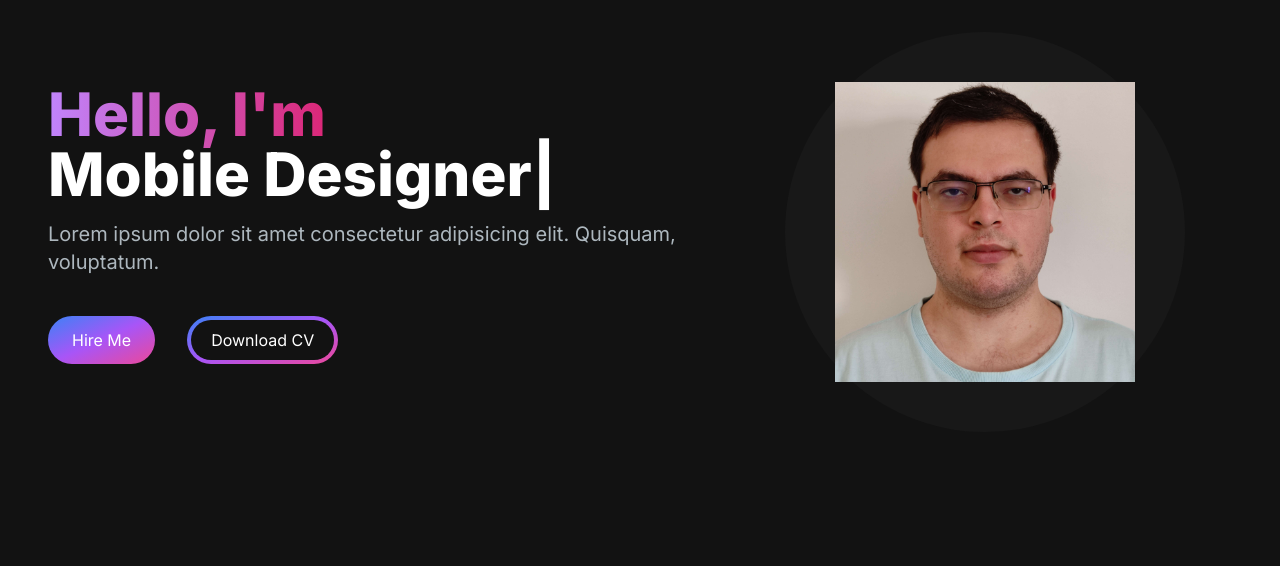
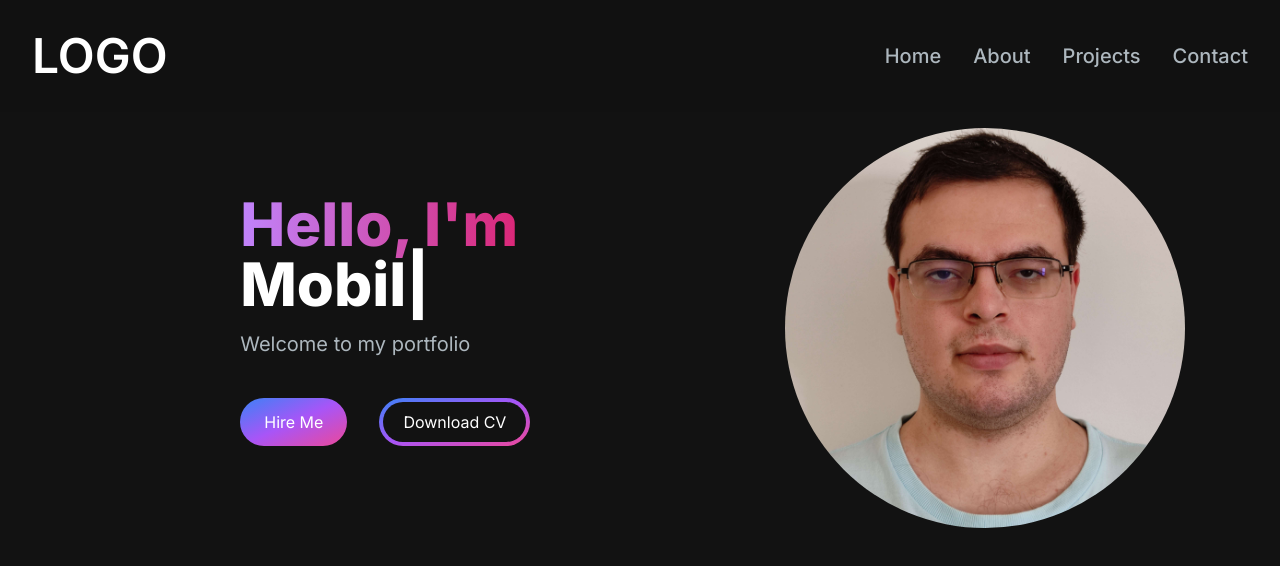
Before and after one commit to ArturRA/portfolio-website, a Next.js app: page / in a window 1280 px wide. Shown: the top 566 px of the page. Built offline with nearby package versions, Linux system fonts and the light colour scheme.

Commit message:
added header

```diff
--- a/package.json
+++ b/package.json
@@ -9,6 +9,7 @@
     "lint": "next lint"
   },
   "dependencies": {
+    "@heroicons/react": "^2.1.1",
     "next": "14.1.3",
     "react": "^18",
     "react-dom": "^18",
--- a/src/app/page.js
+++ b/src/app/page.js
@@ -1,10 +1,12 @@
 import Image from "next/image";
-import HeroSection from "@/components/HeroSection";
+import HeroSection from "@/components/GreetingSection";
+import Navbar from "@/components/Navbar";
 
 export default function Home() {
   return (
     <main className="flex min-h-screen flex-col bg-[#121212]">
-      <div className="container mx-auto px-12 py-4">
+      <Navbar />
+      <div className="container mx-auto mt-24 px-12 py-4">
         <HeroSection />
       </div>
     </main>
--- a/src/components/HeroSection.jsx
+++ b/src/components/GreetingSection.jsx
@@ -14,13 +14,11 @@ const HeroSection = () => {
           <br></br>
           <TypeAnimation
             sequence={[
-              "Judy",
+              "Artur R. Alfa",
               1000,
-              "Web Developer",
+              "Full-Stack Developer",
               1000,
-              "Mobile Designer",
-              1000,
-              "UI/UX Designer",
+              "Mobile Developer",
               1000,
             ]}
             wrapper="span"
@@ -29,8 +27,7 @@ const HeroSection = () => {
           />
         </h1>
         <p className="text-[#ADB7BE] mb-6 textl-lg lg:text-xl">
-          Lorem ipsum dolor sit amet consectetur adipisicing elit. Quisquam,
-          voluptatum.
+          Welcome to my portfolio
         </p>
         <div>
           <button className="bg-gradient-to-br from-blue-500 via-purple-500 to-pink-500 hover:bg-slate-200 text-white px-6 py-3 rounded-full mr-4">
@@ -44,13 +41,13 @@ const HeroSection = () => {
         </div>
       </div>
       <div className="col-span-5 place-self-center mt-4 lg:mt-0">
-        <div className="bg-[#181818] lg:w-[400px] lg:h-[400px] w-[250px] h-[250px] rounded-full relative">
+        <div className="lg:w-[400px] lg:h-[400px] w-[250px] h-[250px] rounded-full overflow-hidden relative">
           <Image
             src="/images/photo.jpg"
             alt="photo"
-            className="absolute transform -translate-x-1/2 -translate-y-1/2 top-1/2 left-1/2"
-            width={300}
-            height={300}
+            className="absolute inset-0 w-full h-full object-cover"
+            layout="fill"
+            objectFit="cover"
           />
         </div>
       </div>
--- /dev/null
+++ b/src/components/MenuOverlay.jsx
@@ -0,0 +1,16 @@
+import React from "react";
+import NavLink from "./NavLink";
+
+const MenuOverlay = ({ links }) => {
+  return (
+    <ul className="flex flex-col py-4 items-center">
+      {links.map((link, index) => (
+        <li key={index}>
+          <NavLink href={link.path} title={link.title} />
+        </li>
+      ))}
+    </ul>
+  );
+};
+
+export default MenuOverlay;
--- /dev/null
+++ b/src/components/NavLink.jsx
@@ -0,0 +1,14 @@
+import Link from "next/link";
+const NavLink = ({ href, title }) => {
+  return (
+    <Link
+      href={href}
+      class="block py-2 pl-3 pr-4 text-[#ADB7BE] sm:text-xl rounded md:bg-transparent  md:p-0 hover:text-white "
+      aria-current="page"
+    >
+      {title}
+    </Link>
+  );
+};
+
+export default NavLink;
--- /dev/null
+++ b/src/components/Navbar.jsx
@@ -0,0 +1,79 @@
+"use client";
+import React, { useState } from "react";
+import Link from "next/link";
+import NavLink from "./NavLink";
+import { Bars3Icon, XMarkIcon } from "@heroicons/react/24/solid";
+import MenuOverlay from "./MenuOverlay";
+
+const navLinks = [
+  {
+    title: "Home",
+    path: "/",
+  },
+  {
+    title: "About",
+    path: "#about",
+  },
+  {
+    title: "Projects",
+    path: "#projects",
+  },
+  {
+    title: "Contact",
+    path: "#contact",
+  },
+];
+
+const Navbar = () => {
+  const [navbarOpen, setNavbarOpen] = useState(false);
+
+  return (
+    <nav className="fixed top-0 left-0 right-0 z-10 bg-[#121212] bg-opacity-90">
+      <div className="flex flex-wrap items-center justify-between mx-auto p-8">
+        <Link
+          href="/"
+          className="text-2xl md:text-5xl text-white font-semibold"
+        >
+          LOGO
+        </Link>
+        <div className="block md:hidden">
+          {!navbarOpen ? (
+            <button
+              id="nav-toggle"
+              className="flex items-center px-3 py-2 border rounded text-slate-200 border-slate-200 hover:text-white hover:border-white"
+              onClick={() => setNavbarOpen(true)}
+            >
+              <Bars3Icon className="h-5 w-5" />
+            </button>
+          ) : (
+            <button
+              id="nav-toggle"
+              className="flex items-center px-3 py-2 border rounded text-slate-200 border-slate-200 hover:text-white hover:border-white"
+              onClick={() => setNavbarOpen(false)}
+            >
+              <XMarkIcon className="h-5 w-5" />
+            </button>
+          )}
+        </div>
+        <div className="hidden md:block md:w-auto" id="navbar-default">
+          <ul className="font-medium flex p-4 md:p-0  rounded-lg flex-row md:space-x-8 mt-0">
+            {navLinks.map((link) => {
+              return (
+                <li>
+                  <NavLink
+                    key={link.title}
+                    title={link.title}
+                    href={link.path}
+                  />
+                </li>
+              );
+            })}
+          </ul>
+        </div>
+      </div>
+      {navbarOpen ? <MenuOverlay links={navLinks} /> : null}
+    </nav>
+  );
+};
+
+export default Navbar;
```
Also changed, not shown: 1 other file (tests, documents, lock files or other folders).
